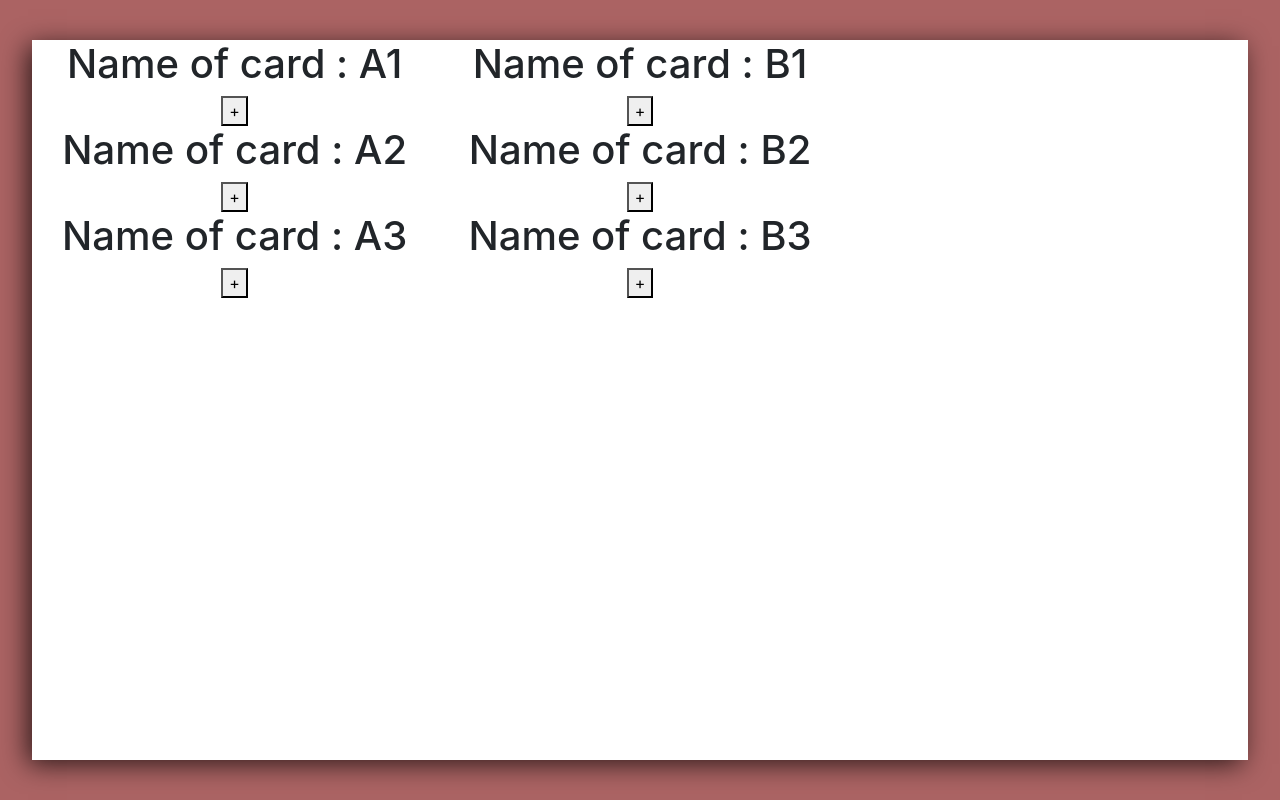
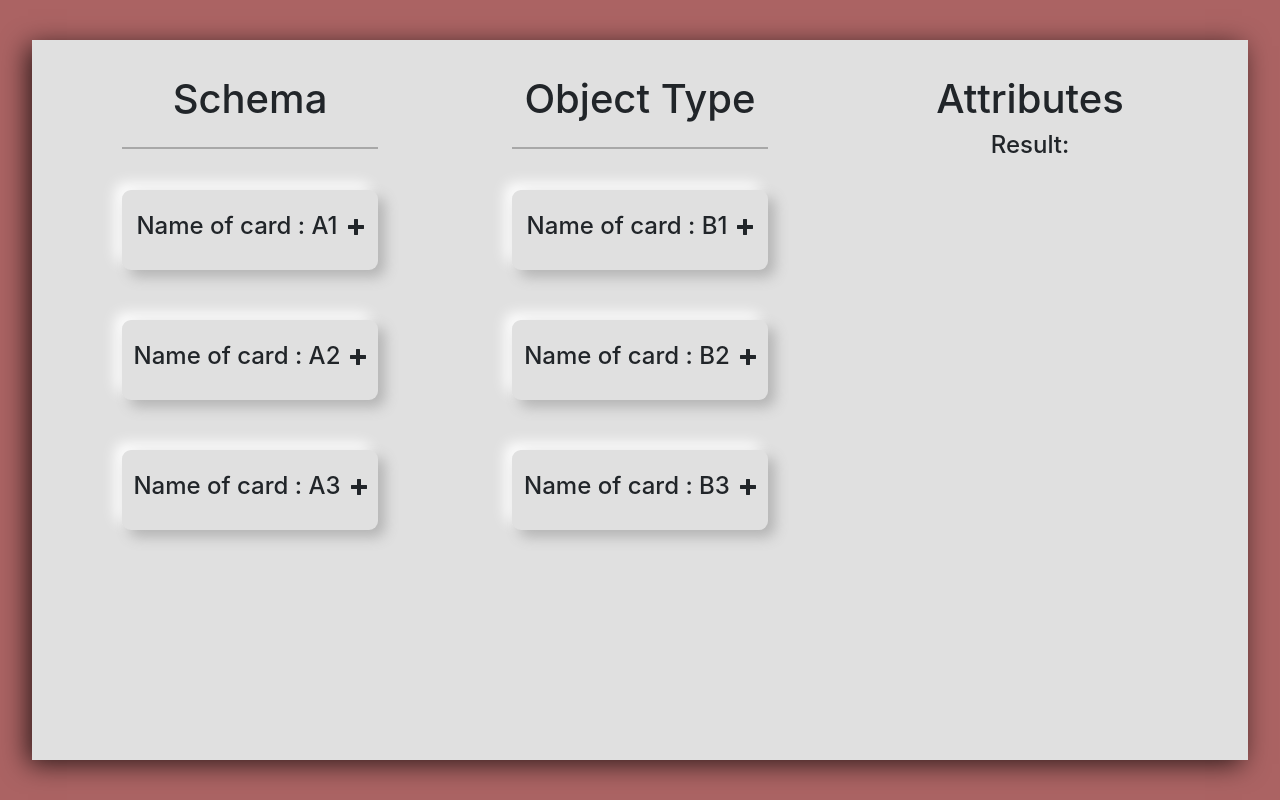
Before and after one commit to HarshVardhan22/demo-chart-ui, a React (Create React App) app: page / in a window 1280 px wide. Built offline with nearby package versions, Linux system fonts and the light colour scheme.

Commit message:
+neomorphism applied

```diff
--- a/package.json
+++ b/package.json
@@ -9,6 +9,7 @@
     "bootstrap": "^5.1.2",
     "react": "^17.0.2",
     "react-dom": "^17.0.2",
+    "react-icons": "^4.3.1",
     "react-scripts": "4.0.3",
     "web-vitals": "^1.1.2"
   },
--- a/src/Components/Card/Card.css
+++ b/src/Components/Card/Card.css
@@ -0,0 +1,29 @@
+.card{
+    width: 20vw;
+    min-height: 10vh;
+    max-height: 100%;
+    padding: 10px;
+    margin: 25px;
+
+    border: none;
+    flex-direction: column;
+    align-items: center;
+    justify-content: center;
+    border-radius: 9px;
+    background: #e0e0e0;
+    box-shadow:  7px 7px 14px #b3b3b3,
+                 -7px -7px 14px #ffffff;
+  box-sizing: border-box;
+
+}
+
+.header{
+    display: flex;
+    align-items: center;
+    justify-content: center;
+}
+.icon{
+    margin-bottom: 5px;
+    margin-left: 10px;
+
+}
--- a/src/Components/Card/Card.js
+++ b/src/Components/Card/Card.js
@@ -1,18 +1,23 @@
-import React,{useState} from 'react'
-import "./Card.css"
-const Card = ({name,option,handleSelection}) => {
-  const [showOptions,setShowOptions] = useState(false)
-    return (
-        <div>
-        <h1>
-            Name of card : {name}
-        </h1>
-        <button onClick={(e)=>setShowOptions(!showOptions)}>+</button>
-           {showOptions && option.map((item)=>{
-               return <h5 onClick={handleSelection}>{item}</h5>
-           })}
-        </div>
-    )
-}
+import React, { useState } from "react";
+import "./Card.css";
+import {AiOutlinePlus} from "react-icons/ai"
+import {ImPlus} from 'react-icons/im'
+const Card = ({ name, option, handleSelection }) => {
+  const [showOptions, setShowOptions] = useState(false);
+  return (
+    <div className="card">
 
-export default Card
+      <div className="header">
+        <h4>Name of card : {name}</h4>
+        <ImPlus className="icon" onClick={(e) => setShowOptions(!showOptions)}/>
+      </div>
+
+      {showOptions &&
+        option.map((item) => {
+          return <h5 onClick={handleSelection}>{item}</h5>;
+        })}
+    </div>
+  );
+};
+
+export default Card;
--- a/src/Components/HomePage/HomePage.css
+++ b/src/Components/HomePage/HomePage.css
@@ -1,8 +1,7 @@
 .homePage{
-
-    background-color: #ffffff;
+    background: #e0e0e0;
     box-shadow: -5px 5px 25px -1px rgba(0, 0, 0, 0.75);
-
+    padding: 35px;
     height: 90vh;
     min-width: 95vw;
 }
--- a/src/Components/HomePage/HomePage.js
+++ b/src/Components/HomePage/HomePage.js
@@ -33,17 +33,17 @@
   return (
     <div className="container homePage">
       <div className="row">
-        <div className="col-4">
+        <div className="col-4 pane">
           {" "}
           <LeftPanel handleLeftInput={handleLeftInput}/>
           {inputFromLeft}
         </div>
-        <div className="col-4">
+        <div className="col-4 pane">
           {" "}
           <MiddlePanel handleMiddleInput={handleMiddleInput}/>
           {inputFromMiddle}
         </div>
-        <div className="col-4">
+        <div className="col-4 pane">
           <RightPanel value={outputToRight}/>
         </div>
       </div>
--- a/src/Components/LeftPanel/LeftPanel.css
+++ b/src/Components/LeftPanel/LeftPanel.css
@@ -0,0 +1,14 @@
+.cardContainer{
+    display: flex;
+    flex-direction: column;
+    align-items: center;
+    justify-content: flex-start;
+    height: 80vh;
+    overflow-y: scroll;
+}
+
+hr{
+    min-width: 20vw;
+    min-height: 2px;
+    background-color: black;
+}
--- a/src/Components/LeftPanel/LeftPanel.js
+++ b/src/Components/LeftPanel/LeftPanel.js
@@ -10,7 +10,9 @@
   };
 
   return (
-    <div>
+    <div className="cardContainer">
+    <h1>Schema</h1>
+    <hr></hr>
       {a.map((item) => {
         return (
           <Card
--- a/src/Components/MiddlePanel/MiddlePanel.css
+++ b/src/Components/MiddlePanel/MiddlePanel.css
@@ -0,0 +1,14 @@
+.cardContainer{
+    display: flex;
+    flex-direction: column;
+    align-items: center;
+    justify-content: flex-start;
+    height: 80vh;
+    overflow-y: scroll;
+}
+
+hr{
+    min-width: 20vw;
+    min-height: 2px;
+    background-color: black;
+}
--- a/src/Components/MiddlePanel/MiddlePanel.js
+++ b/src/Components/MiddlePanel/MiddlePanel.js
@@ -10,7 +10,9 @@
     };
 
     return (
-      <div>
+      <div className="cardContainer">
+      <h1>Object Type</h1>
+      <hr></hr>
         {b.map((item) => {
           return (
             <Card
--- a/src/Components/RightPanel/RightPanel.js
+++ b/src/Components/RightPanel/RightPanel.js
@@ -3,7 +3,8 @@
 const RightPanel = ({value}) => {
     return (
         <div>
-            <h1>{value}</h1>
+        <h1>Attributes</h1>
+            <h4>Result: {value}</h4>
         </div>
     )
 }
--- a/src/DummyData.js
+++ b/src/DummyData.js
@@ -20,7 +20,7 @@
 export const a = [
   {
     name: "A1",
-    option: ["option - A1.1", "option - A1.2"],
+    option: ["option - A1.1", "option - A1.2", "option - A3.2", "option - A3.3"],
   },
   {
     name: "A2",
```
Also changed, not shown: 1 other file (tests, documents, lock files or other folders).
